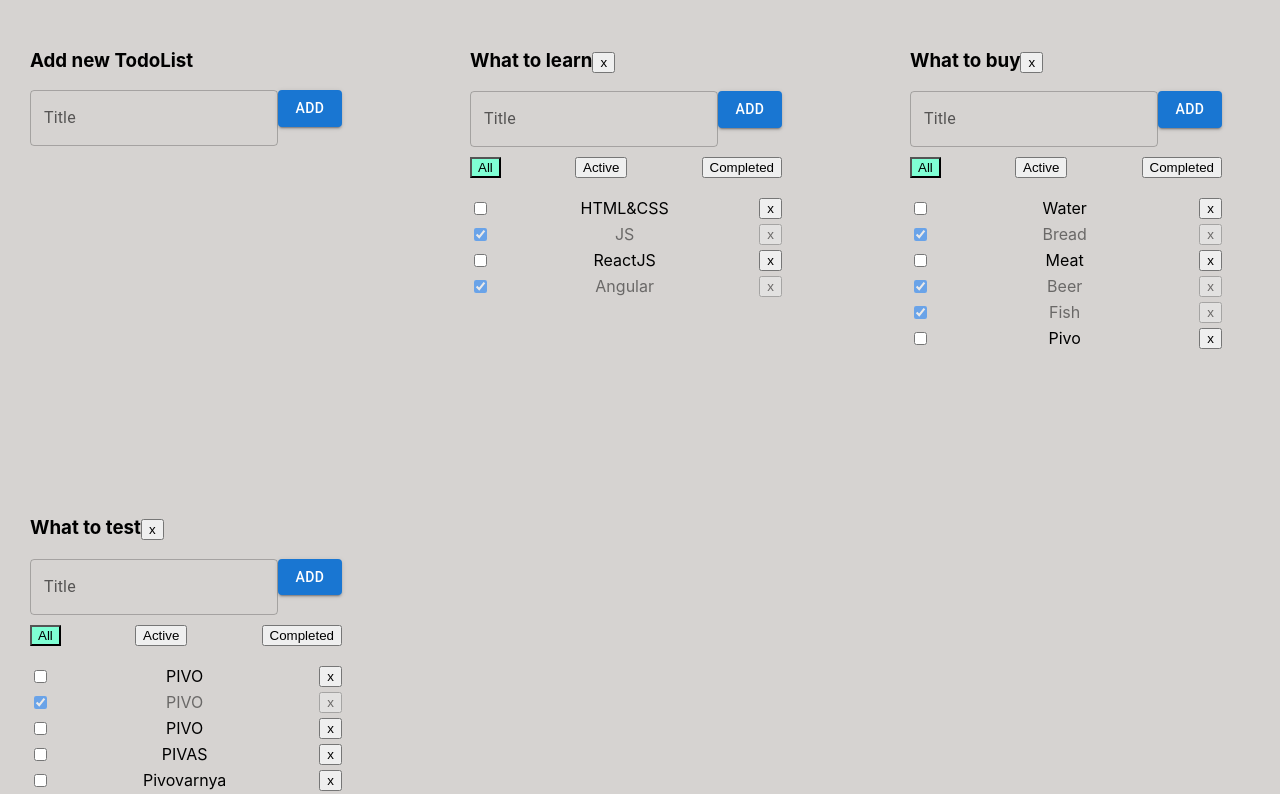
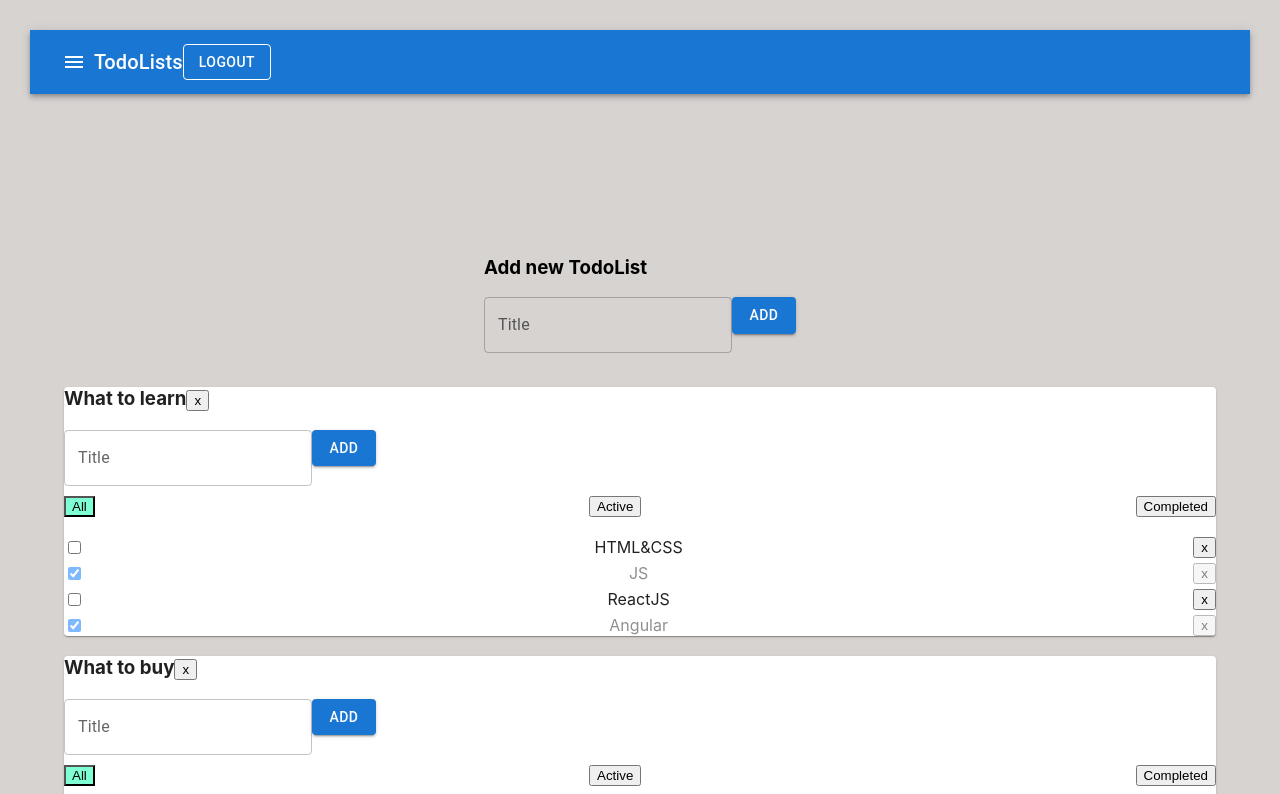
Before and after one commit to efValeron/TodoList, a React (Create React App) app: page / in a window 1280 px wide. Shown: the top 794 px of the page. Built offline with nearby package versions, Linux system fonts and the light colour scheme.

Commit message:
todolist wrapped with grid item and paper, added navbar, added material ui components

```diff
--- a/src/App.tsx
+++ b/src/App.tsx
@@ -2,8 +2,9 @@ import React, {useState} from 'react';
 import './App.css';
 import {TodoList} from "./components/TodoList";
 import {v1} from "uuid";
-import {Button} from "./components/Button";
 import {AddItemForm} from "./components/AddItemForm";
+import {AppBar, Button, Container, Grid, IconButton, Paper, Toolbar, Typography} from "@mui/material";
+import {Menu} from "@mui/icons-material";
 
 export type FilterValuesType = "all" | "completed" | "active"
 export type Task = {
@@ -118,8 +119,9 @@ function App() {
     const filteredTasks = getFilteredTasks(tasks[todoList.id], todoList.filter)
 
     return (
+      <Grid item key={todoList.id}>
+        <Paper>
           <TodoList
-        key={todoList.id}
             todoListId={todoList.id}
             title={todoList.title}
             tasks={filteredTasks}
@@ -135,18 +137,35 @@ function App() {
             changeFilter={changeTodoListFilter}
             removeTodoList={removeTodoList}
           />
+        </Paper>
+      </Grid>
     )
   })
 
   return (
     <div className="App">
+      <AppBar position="static">
+        <Toolbar>
+          <IconButton color="inherit">
+            <Menu/>
+          </IconButton>
+          <Typography variant="h6">TodoLists</Typography>
+          <Button variant="outlined" color="inherit">
+            LogOut
+          </Button>
+        </Toolbar>
+      </AppBar>
+      <Container>
+        <Grid container sx={{p: "15px", justifyContent: "center"}}>
           <div>
             <h3>
               Add new TodoList
             </h3>
             <AddItemForm addItem={addTodoList} maxInputLength={15}/>
           </div>
+        </Grid>
         {todoListsList}
+      </Container>
     </div>
   );
 }
```
Lines whose indentation alone changed are shown as unchanged.
